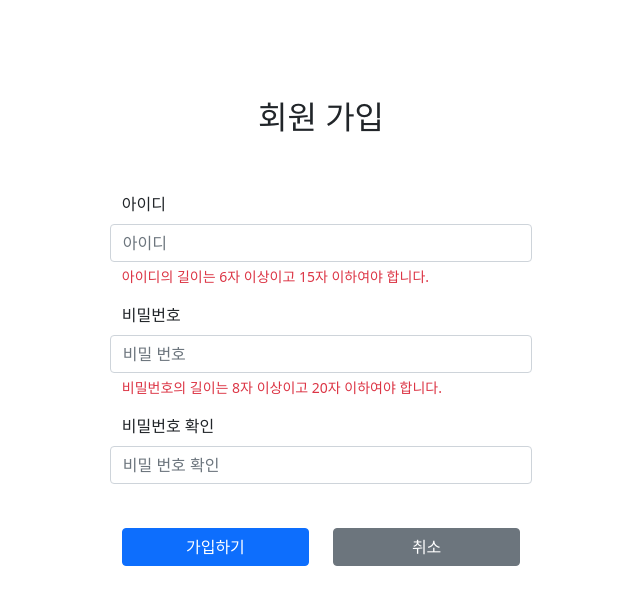
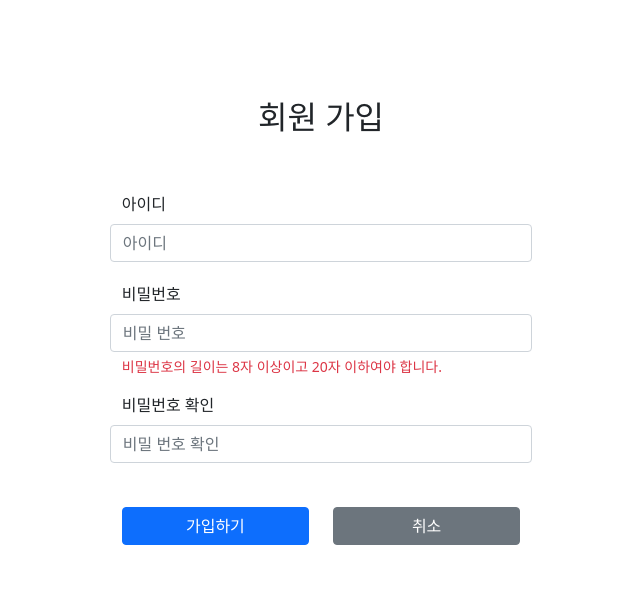
Before and after one commit to sehonge/NoticeAdmin, a React (Create React App) app: page /register in a window 1280 px wide. Shown: the top 604 px of the page, without its empty margins (319-959 px from the left). Built offline with nearby package versions, Linux system fonts and the light colour scheme.

Commit message:
OnBlur, OnChange 같이 사용해서 메세지 처리

```diff
--- a/src/notice/RegisterPage.js
+++ b/src/notice/RegisterPage.js
@@ -12,7 +12,8 @@ const RegisterPage = () => {
         userId: '',
         password: '',
         checkPassword: ''
-    })
+    });
+    const [msg, setMsg] = useState((null));
 
     let navigate = useNavigate();
 
@@ -36,11 +37,16 @@ const RegisterPage = () => {
     }
 
     const onBlur = (e) => {
+        checkUserId(user.userId, setMsg)
+    }
+
+    const onChange = (e) => {
         const {value, name} = e.target;
         setUser({
             ...user,
             [name]: value
         })
+        console.log(user);
     }
 
     return (
@@ -51,9 +57,9 @@ const RegisterPage = () => {
             <Form onSubmit={handleSubmit}>
                 <Form.Group as={Row} className="mb-3">
                     <Form.Label>아이디</Form.Label>
-                    <Form.Control id="userId" name="userId" placeholder="아이디" onBlur={onBlur}/>
+                    <Form.Control id="userId" name="userId" placeholder="아이디" onBlur={onBlur} onChange={onChange}/>
                     <Form.Text className="text-danger">
-                        {checkUserId(user.userId)}
+                        {msg}
                     </Form.Text>
                 </Form.Group>
 
@@ -61,7 +67,8 @@ const RegisterPage = () => {
                     <Form.Label>비밀번호</Form.Label>
                     <Form.Control id="password" name="password" type="password"
                                   placeholder="비밀 번호"
-                                  onBlur={onBlur}/>
+                                  onBlur={onBlur}
+                                  onChange={onChange}/>
                     <Form.Text className="text-danger">
                         {checkPasswordLength(user.password)}
                     </Form.Text>
@@ -71,7 +78,8 @@ const RegisterPage = () => {
                     <Form.Label>비밀번호 확인</Form.Label>
                     <Form.Control id="checkPassword" name="checkPassword" type="password"
                                   placeholder="비밀 번호 확인"
-                                  onBlur={onBlur}/>
+                                  onBlur={onBlur}
+                                  onChange={onChange}/>
                     <Form.Text className="text-danger">
                         {checkPasswordCheck(user.password, user.checkPassword)}
                     </Form.Text>
--- a/src/utils/validateUser.js
+++ b/src/utils/validateUser.js
@@ -18,7 +18,7 @@ const validate = (target, minLen, maxLen) => {
 
 const duplicateCheck = async (parameter) => {
     let response = await get("/api/user/register", parameter);
-    await console.log(response);
+    console.log(response);
     if (response.status === 200) {
         return false;
     } else if (response.status === 400) {
@@ -30,20 +30,22 @@ const duplicateCheck = async (parameter) => {
     }
 }
 
-const checkUserId = (userId) => {
+const checkUserId = (userId, setMsg) => {
     if (userId.length < 6 || userId.length > 15) {
-        return "아이디의 길이는 6자 이상이고 15자 이하여야 합니다.";
+        setMsg("아이디의 길이는 6자 이상이고 15자 이하여야 합니다.");
     } else {
         const parameter = {
             userId: userId
         }
-        let response = duplicateCheck(parameter);
-        console.log(response);
-        // if (response === true) {
-        //     return "이미 회원가입된 아이디 입니다.";
-        // } else {
-        //     return "";
-        // }
+        duplicateCheck(parameter)
+            .then(result => {
+                if (result === true) {
+                    console.log(result);
+                    setMsg("이미 회원가입한 아이디 입니다.");
+                } else {
+                    setMsg("");
+                }
+            });
     }
 }
 
```
